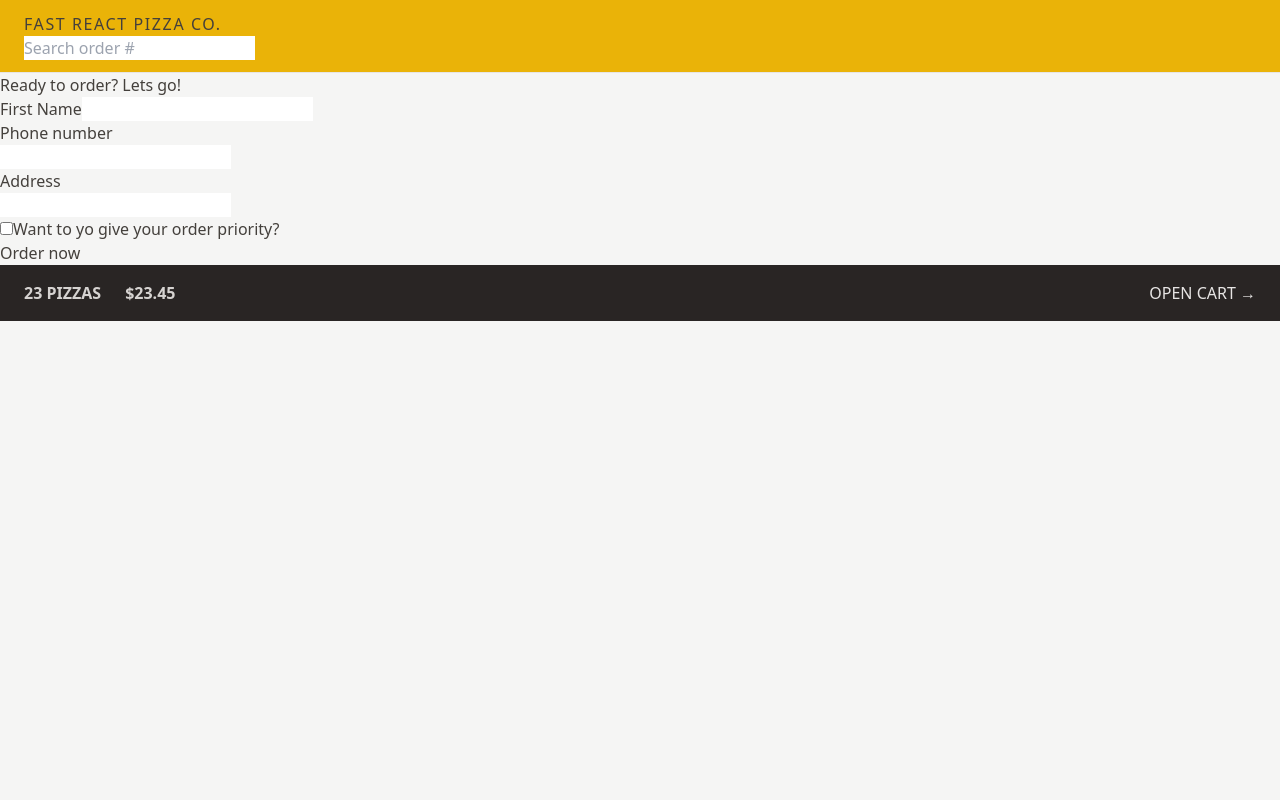
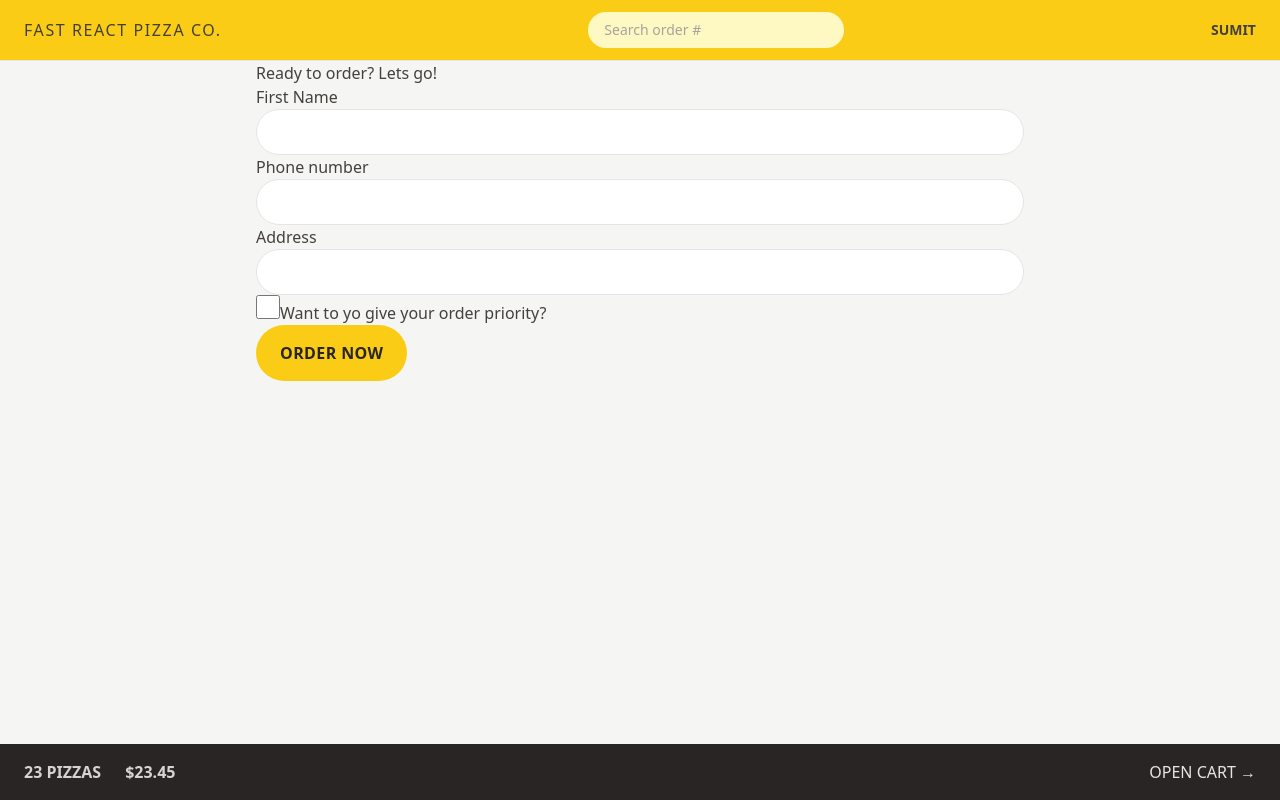
Before and after one commit to 1amSumit/FastPizza-React, a React (Vite) app: page /order/new in a window 1280 px wide. Built offline with nearby package versions, Linux system fonts and the light colour scheme.

Commit message:
Tailwind apply directive and react component

```diff
--- a/src/UI/AppLayout.jsx
+++ b/src/UI/AppLayout.jsx
@@ -1,18 +1,24 @@
-import CartOverview from "../features/cart/CartOverview";
-import Header from "./Header";
-import { Outlet, useNavigation } from "react-router-dom";
-import Loader from "./Loader";
+import CartOverview from '../features/cart/CartOverview';
+import Header from './Header';
+import { Outlet, useNavigation } from 'react-router-dom';
+import Loader from './Loader';
 
 const AppLayout = () => {
   const navigation = useNavigation();
-  const isLoading = navigation.state === "loading";
+  const isLoading = navigation.state === 'loading';
 
   console.log(navigation);
   return (
-    <div className="layout">
+    <div className="grid h-screen grid-rows-[auto_1fr_auto]">
       <Header />
       {isLoading && <Loader />}
-      <Outlet />
+
+      <div className="overflow-scroll">
+        <main className="mx-auto max-w-3xl ">
+          <Outlet />
+        </main>
+      </div>
+
       <CartOverview />
     </div>
   );
--- /dev/null
+++ b/src/UI/Button.jsx
@@ -0,0 +1,12 @@
+const Button = ({ children, disabled }) => {
+  return (
+    <button
+      className="inline rounded-full bg-yellow-400 px-4 py-3 font-semibold uppercase tracking-wide text-stone-800 transition-colors duration-300 hover:bg-yellow-300 focus:bg-yellow-300 focus:outline-none focus:ring focus:ring-yellow-300 focus:ring-offset-2 disabled:cursor-not-allowed md:px-6 md:py-4 "
+      disabled={disabled}
+    >
+      {children}
+    </button>
+  );
+};
+
+export default Button;
--- a/src/UI/Error.jsx
+++ b/src/UI/Error.jsx
@@ -1,14 +1,15 @@
-import { useNavigate, useRouteError } from "react-router-dom";
+import { useRouteError } from 'react-router-dom';
+import LinkButton from './LinkButton';
 
 function NotFound() {
-  const navigate = useNavigate();
   const error = useRouteError();
 
   return (
     <div>
       <h1>Something went wrong 😢</h1>
       <p>{error.data || error.message}</p>
-      <button onClick={() => navigate(-1)}>&larr; Go back</button>
+
+      <LinkButton to="-1">&larr; Go back</LinkButton>
     </div>
   );
 }
--- a/src/UI/Header.jsx
+++ b/src/UI/Header.jsx
@@ -4,7 +4,7 @@
 
 const Header = () => {
   return (
-    <header className="border-b border-stone-200  bg-yellow-500 px-4 py-3 uppercase sm:px-6">
+    <header className="flex items-center justify-between border-b border-stone-200 bg-yellow-400 px-4 py-3 uppercase sm:px-6">
       <NavLink to="/" className={'tracking-widest'}>
         Fast React Pizza Co.
       </NavLink>
--- a/src/UI/Home.jsx
+++ b/src/UI/Home.jsx
@@ -2,8 +2,8 @@
 
 function Home() {
   return (
-    <div className="my-10 text-center sm:my-16">
-      <h1 className="mb-8 text-xl font-semibold">
+    <div className="my-10 p-4 text-center sm:my-16">
+      <h1 className="mb-8 text-xl font-semibold md:text-3xl">
         The best pizza.
         <br />
         <span className="text-yellow-500">
--- /dev/null
+++ b/src/UI/LinkButton.jsx
@@ -0,0 +1,20 @@
+import { Link, useNavigate } from 'react-router-dom';
+
+const LinkButton = ({ children, to }) => {
+  const navigate = useNavigate();
+
+  const classes = 'text-sm text-blue-500 hover:text-blue-600 hover:underline';
+  if (to === '-1')
+    return (
+      <button className={classes} onClick={() => navigate(-1)}>
+        {children}
+      </button>
+    );
+  return (
+    <Link to={to} className={classes}>
+      {children}
+    </Link>
+  );
+};
+
+export default LinkButton;
--- a/src/features/cart/Cart.jsx
+++ b/src/features/cart/Cart.jsx
@@ -1,23 +1,24 @@
-import { Link } from "react-router-dom";
+import { Link } from 'react-router-dom';
+import LinkButton from '../../UI/LinkButton';
 
 const fakeCart = [
   {
     pizzaId: 12,
-    name: "Mediterranean",
+    name: 'Mediterranean',
     quantity: 2,
     unitPrice: 16,
     totalPrice: 32,
   },
   {
     pizzaId: 6,
-    name: "Vegetale",
+    name: 'Vegetale',
     quantity: 1,
     unitPrice: 13,
     totalPrice: 13,
   },
   {
     pizzaId: 11,
-    name: "Spinach and Mushroom",
+    name: 'Spinach and Mushroom',
     quantity: 1,
     unitPrice: 15,
     totalPrice: 15,
@@ -28,7 +29,7 @@
   const cart = fakeCart;
   return (
     <div>
-      <Link to="/menu">&larr; Back to menu</Link>
+      <LinkButton to="/menu"> &larr; Back to menu</LinkButton>
 
       <h2>Your cart, %NAME%</h2>
 
--- a/src/features/order/CreateOrder.jsx
+++ b/src/features/order/CreateOrder.jsx
@@ -1,5 +1,7 @@
-import { Form, redirect, useNavigate, useActionData } from "react-router-dom";
-import { createOrder } from "../../services/apiRestaurant";
+import { Form, redirect, useNavigate, useActionData } from 'react-router-dom';
+import { createOrder } from '../../services/apiRestaurant';
+
+import Button from '../../UI/Button';
 
 // https://uibakery.io/regex-library/phone-number
 const isValidPhone = (str) =>
@@ -10,21 +12,21 @@
 const fakeCart = [
   {
     pizzaId: 12,
-    name: "Mediterranean",
+    name: 'Mediterranean',
     quantity: 2,
     unitPrice: 16,
     totalPrice: 32,
   },
   {
     pizzaId: 6,
-    name: "Vegetale",
+    name: 'Vegetale',
     quantity: 1,
     unitPrice: 13,
     totalPrice: 13,
   },
   {
     pizzaId: 11,
-    name: "Spinach and Mushroom",
+    name: 'Spinach and Mushroom',
     quantity: 1,
     unitPrice: 15,
     totalPrice: 15,
@@ -36,7 +38,7 @@
   const formErrors = useActionData();
   const cart = fakeCart;
 
-  const isSubmitting = navigation.state === "submitting";
+  const isSubmitting = navigation.state === 'submitting';
 
   return (
     <div>
@@ -45,13 +47,13 @@
       <Form method="POST">
         <div>
           <label>First Name</label>
-          <input type="text" name="customer" required />
+          <input className="input" type="text" name="customer" required />
         </div>
 
         <div>
           <label>Phone number</label>
           <div>
-            <input type="tel" name="phone" required />
+            <input className="input" type="tel" name="phone" required />
           </div>
           {formErrors?.phone && <p>{formErrors.phone}</p>}
         </div>
@@ -59,20 +61,25 @@
         <div>
           <label>Address</label>
           <div>
-            <input type="text" name="address" required />
+            <input className="input" type="text" name="address" required />
           </div>
         </div>
 
         <div>
-          <input type="checkbox" name="priority" id="priority" />
+          <input
+            className="h-6 w-6 accent-yellow-400 focus:outline-none focus:ring focus:ring-yellow-400 focus:ring-offset-2"
+            type="checkbox"
+            name="priority"
+            id="priority"
+          />
           <label htmlFor="priority">Want to yo give your order priority?</label>
         </div>
 
         <div>
           <input type="hidden" name="cart" value={JSON.stringify(cart)} />
-          <button disabled={isSubmitting}>
-            {isSubmitting ? "Placing order..." : "Order now"}
-          </button>
+          <Button disabled={isSubmitting}>
+            {isSubmitting ? 'Placing order...' : 'Order Now'}
+          </Button>
         </div>
       </Form>
     </div>
@@ -88,13 +95,13 @@
   const order = {
     ...data,
     cart: JSON.parse(data.cart),
-    priority: data.priority === "on",
+    priority: data.priority === 'on',
   };
   const errors = {};
 
   if (!isValidPhone(order.phone)) {
     errors.phone =
-      "Pease provide your phone number we need it to contact with you.";
+      'Pease provide your phone number we need it to contact with you.';
   }
   if (Object.keys(order).length > 0) return errors;
 
--- a/src/features/order/SearchOrder.jsx
+++ b/src/features/order/SearchOrder.jsx
@@ -1,5 +1,5 @@
-import { useState } from "react";
-import { useNavigate } from "react-router-dom";
+import { useState } from 'react';
+import { useNavigate } from 'react-router-dom';
 
 const SearchOrder = () => {
   const [query, setQuery] = useState();
@@ -11,12 +11,13 @@
     if (!query) return;
 
     navigate(`/order/${query}`);
-    setQuery("");
+    setQuery('');
   };
   return (
     <form onSubmit={submitHandler}>
       <input
         type="text"
+        className="w-28 rounded-full bg-yellow-100 px-4 py-2 text-sm transition-all duration-300 placeholder:text-stone-400 focus:outline-none focus:ring focus:ring-yellow-500 focus:ring-opacity-50 sm:w-64 sm:focus:w-72"
         placeholder="Search order #"
         value={query}
         onChange={(e) => {
--- a/src/features/user/CreateUser.jsx
+++ b/src/features/user/CreateUser.jsx
@@ -1,4 +1,5 @@
 import { useState } from 'react';
+import Button from '../../UI/Button';
 
 function CreateUser() {
   const [username, setUsername] = useState('');
@@ -18,12 +19,12 @@
         placeholder="Your full name"
         value={username}
         onChange={(e) => setUsername(e.target.value)}
-        className="w-72"
+        className="input mb-8 w-72"
       />
 
       {username !== '' && (
         <div>
-          <button>Start ordering</button>
+          <Button>Start Ordering</Button>
         </div>
       )}
     </form>
--- a/src/features/user/Username.jsx
+++ b/src/features/user/Username.jsx
@@ -1,5 +1,5 @@
 const Username = () => {
-  return <div className="hidden text-sm font-semibold">Sumit</div>;
+  return <div className="hidden text-sm font-semibold md:block">Sumit</div>;
 };
 
 export default Username;
--- a/src/index.css
+++ b/src/index.css
@@ -1,6 +1,12 @@
 @tailwind base;
 @tailwind components;
 @tailwind utilities;
+
+@layer components {
+  .input {
+    @apply w-full rounded-full border border-stone-200 px-4 py-2 text-sm transition-all duration-300 placeholder:text-stone-400 focus:outline-none focus:ring focus:ring-yellow-400 md:px-6 md:py-3;
+  }
+}
 
 /* body {
   font-family: system-ui, -apple-system, BlinkMacSystemFont, "Segoe UI", Roboto,
```
